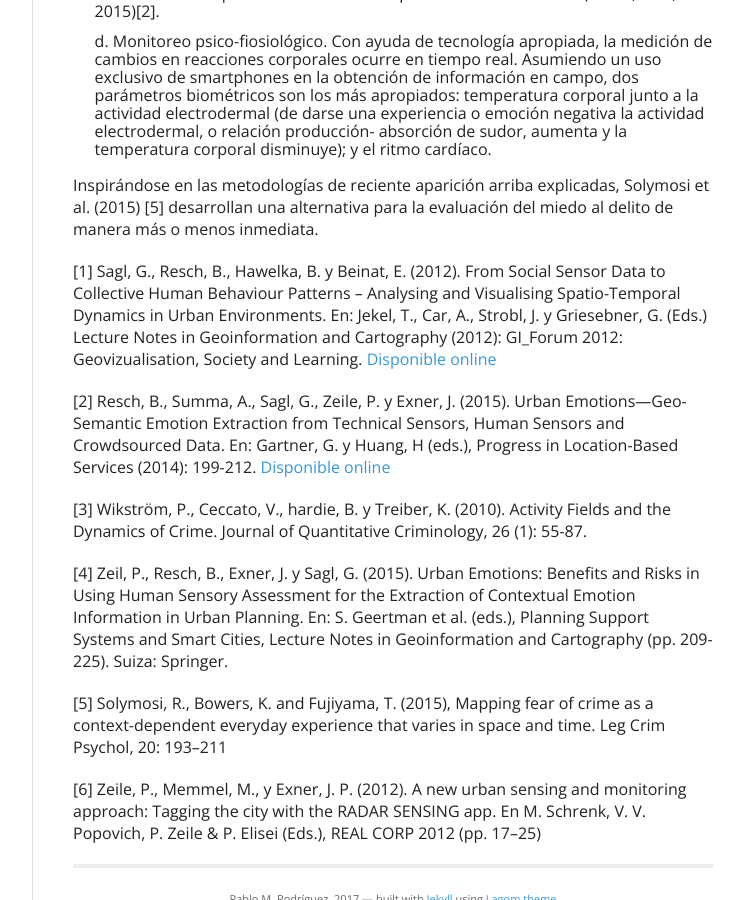
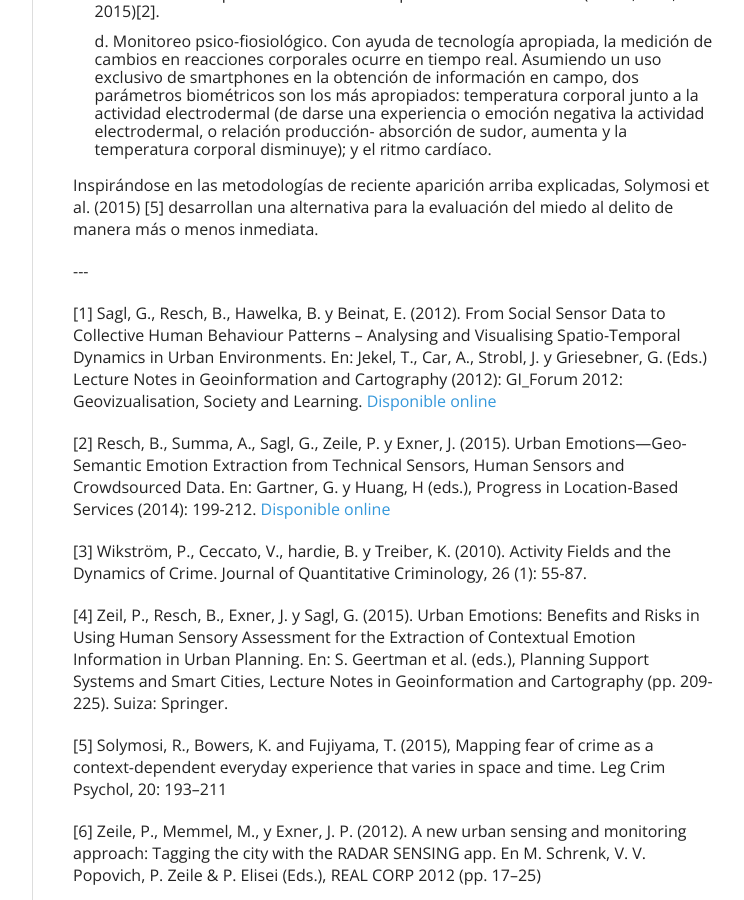
Before and after one commit to fearofcrime/fearofcrime.github.io, a Jekyll site: the page built from _posts/2017-03-22-innovacion-metodo-2.md, in a window 1280 px wide and 900 px high, scrolled down 3170 px. Shown: the whole window, without its empty margins (378-1122 px from the left). Built offline with Jekyll 4.4.1, drawn with Linux system fonts in a browser that asks for light colours; nearby versions of some CDN libraries.

Commit message:
Update 2017-03-22-innovacion-metodo-2.md

```diff
--- a/_posts/2017-03-22-innovacion-metodo-2.md
+++ b/_posts/2017-03-22-innovacion-metodo-2.md
@@ -35,7 +35,7 @@ categories:
 
 <p> Inspirándose en las metodologías de reciente aparición arriba explicadas, Solymosi et al. (2015) [5] desarrollan una alternativa para la evaluación del miedo al delito de manera más o menos inmediata. </p>
 
-<p></p>
+<p>---</p>
 
 <p>[1] Sagl, G., Resch, B., Hawelka, B. y Beinat, E. (2012). From Social Sensor Data to Collective Human Behaviour Patterns – Analysing and Visualising Spatio-Temporal Dynamics in Urban Environments. En: Jekel, T., Car, A., Strobl, J. y Griesebner, G. (Eds.) Lecture Notes in Geoinformation and Cartography (2012): GI_Forum 2012: Geovizualisation, Society and Learning. <a href="http://senseable.mit.edu/papers/pdf/20121109_Sagl_etal_FromSocial_Forum2012.pdf" target="_blank">Disponible online</a></p>
 
```
